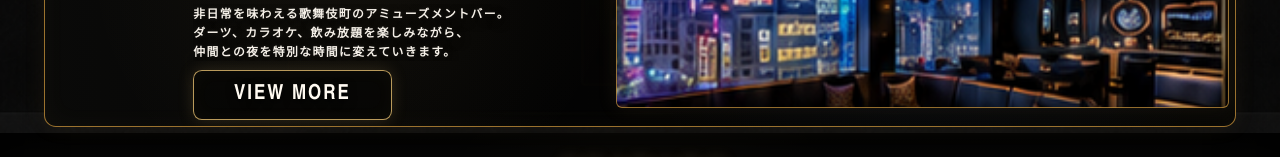
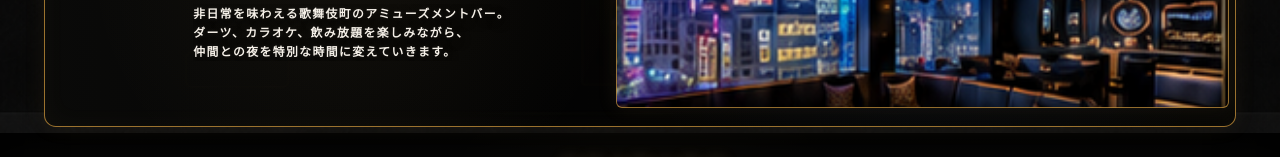
Before and after one commit to qurioucitywork-dev/tsurusen-amusement-bar, a Next.js app in the folder tsurusen-amusement-bar/: page / in a window 1280 px wide. Shown: the part 744-901 px from the top of the page. Built offline with nearby package versions, Linux system fonts and the light colour scheme.

Commit message:
Remove about view more button

```diff
--- a/tsurusen-amusement-bar/components/TsurusenPixelHome.tsx
+++ b/tsurusen-amusement-bar/components/TsurusenPixelHome.tsx
@@ -2539,10 +2539,6 @@ function AboutSection() {
         </p>
       </div>
 
-      <button type="button" className="pixel-about-more" onClick={() => navigateTo("/#about")} style={innerBoxStyle({ left: 100, top: 176, width: 134, height: 34 }, panelWidth, panelHeight)}>
-        VIEW MORE
-      </button>
-
       <div className="pixel-about-photo-frame" aria-hidden="true" style={innerBoxStyle({ left: 386, top: 32, width: 414, height: 170 }, panelWidth, panelHeight)} />
     </section>
   );
```
